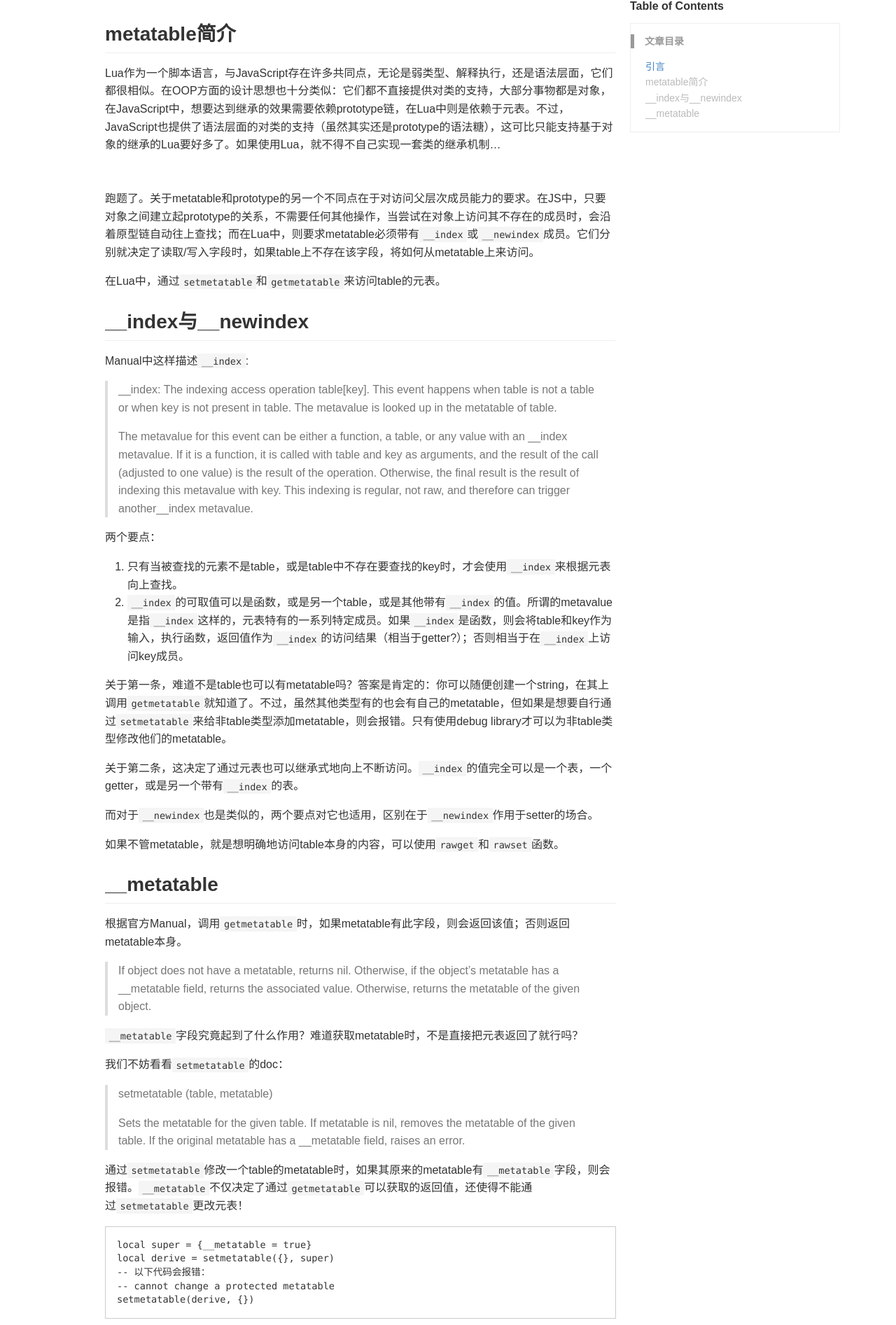
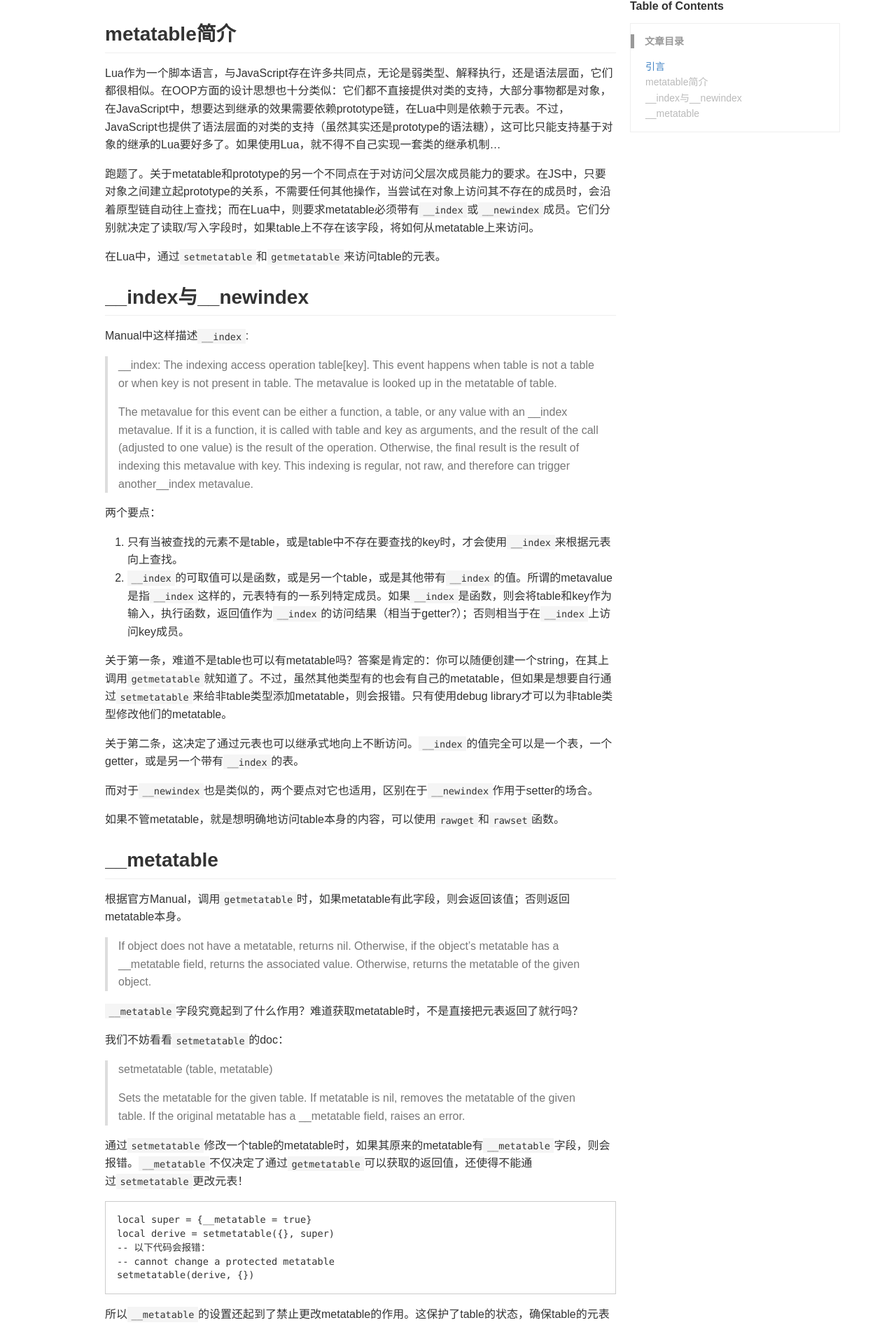
Before and after one commit to BigMadDonkey/BigMadDonkey.github.io, a Jekyll site: the page built from _posts/2023-07-05-lua-metatable.md, in a window 1280 px wide. Shown: the part 327-2220 px from the top of the page at 70% size. Built offline with Jekyll 4.4.1, drawn with Linux system fonts in a browser that asks for light colours; some web fonts are replaced; comment, search, counter and statistics services are not loaded; a style sheet for code colours, icons or effects is not loaded.

Commit message:
update google sitemap

```diff
--- a/_posts/2023-07-05-lua-metatable.md
+++ b/_posts/2023-07-05-lua-metatable.md
@@ -16,9 +16,7 @@
 ## metatable简介
 
 Lua作为一个脚本语言，与JavaScript存在许多共同点，无论是弱类型、解释执行，还是语法层面，它们都很相似。在OOP方面的设计思想也十分类似：它们都不直接提供对类的支持，大部分事物都是对象，在JavaScript中，想要达到继承的效果需要依赖prototype链，在Lua中则是依赖于元表。不过，JavaScript也提供了语法层面的对类的支持（虽然其实还是prototype的语法糖），这可比只能支持基于对象的继承的Lua要好多了。如果使用Lua，就不得不自己实现一套类的继承机制...
-<br />
-<br />
-<br />
+
 跑题了。关于metatable和prototype的另一个不同点在于对访问父层次成员能力的要求。在JS中，只要对象之间建立起prototype的关系，不需要任何其他操作，当尝试在对象上访问其不存在的成员时，会沿着原型链自动往上查找；而在Lua中，则要求metatable必须带有`__index`或`__newindex`成员。它们分别就决定了读取/写入字段时，如果table上不存在该字段，将如何从metatable上来访问。
 
 在Lua中，通过`setmetatable`和`getmetatable`来访问table的元表。
--- a/index.html
+++ b/index.html
@@ -9,6 +9,7 @@
 {% if site.cdn.jsdelivr.enabled %}
 {% assign assets_base_url = "https://cdn.jsdelivr.net/gh/" | append: site.repository | append: '@master' %}
 {% endif %}
+<meta name="google-site-verification" content="96gsmhbRlQchJMi4kAfpI0vNTdwIcn1PEKxfQ353eyc" />
 <section class="banner">
     <div class="collection-head">
       <div class="container">
```
Also changed, not shown: _posts/2023-02-24-calloc-and-malloc.md (+2 -1 lines).
